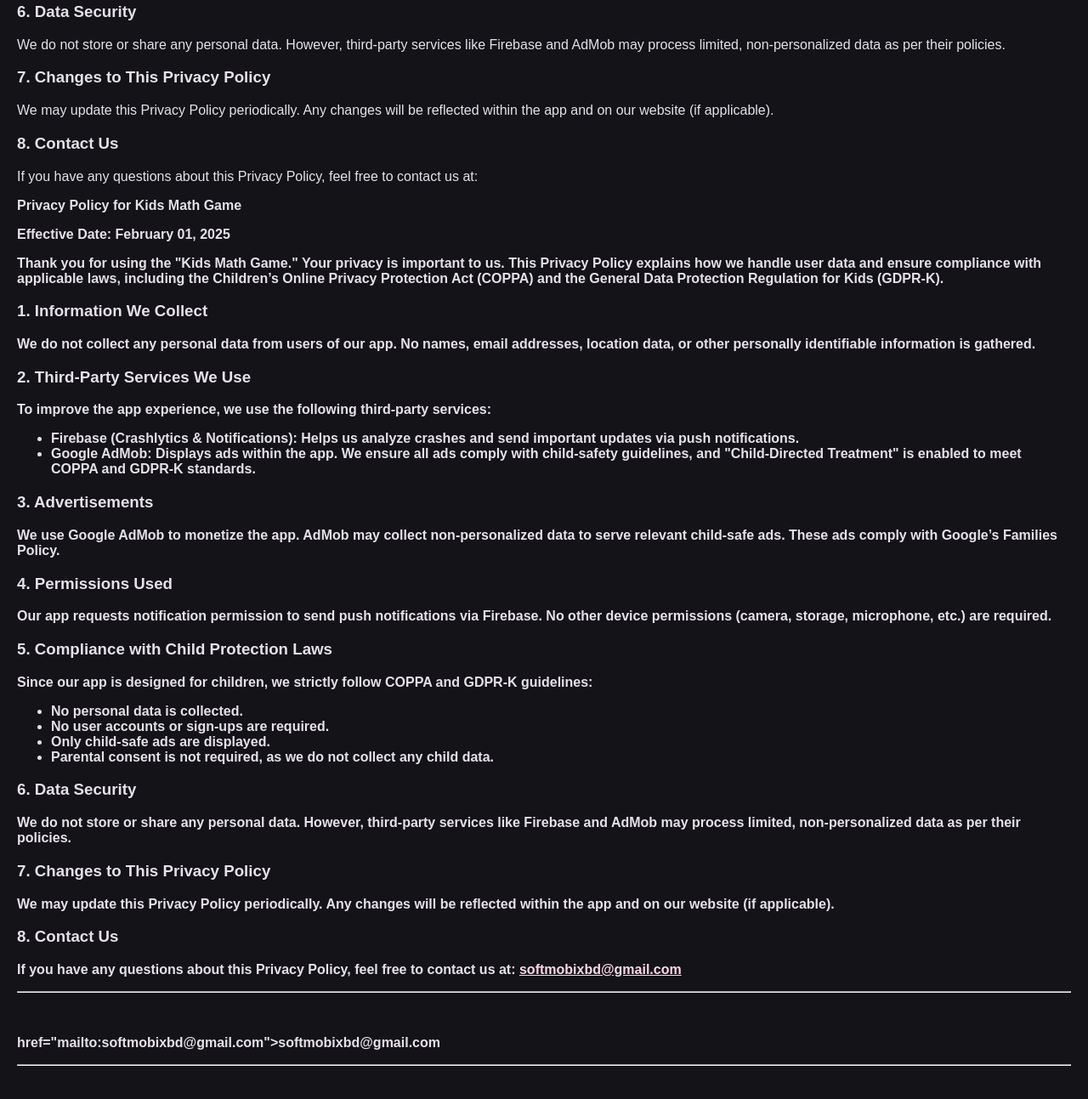
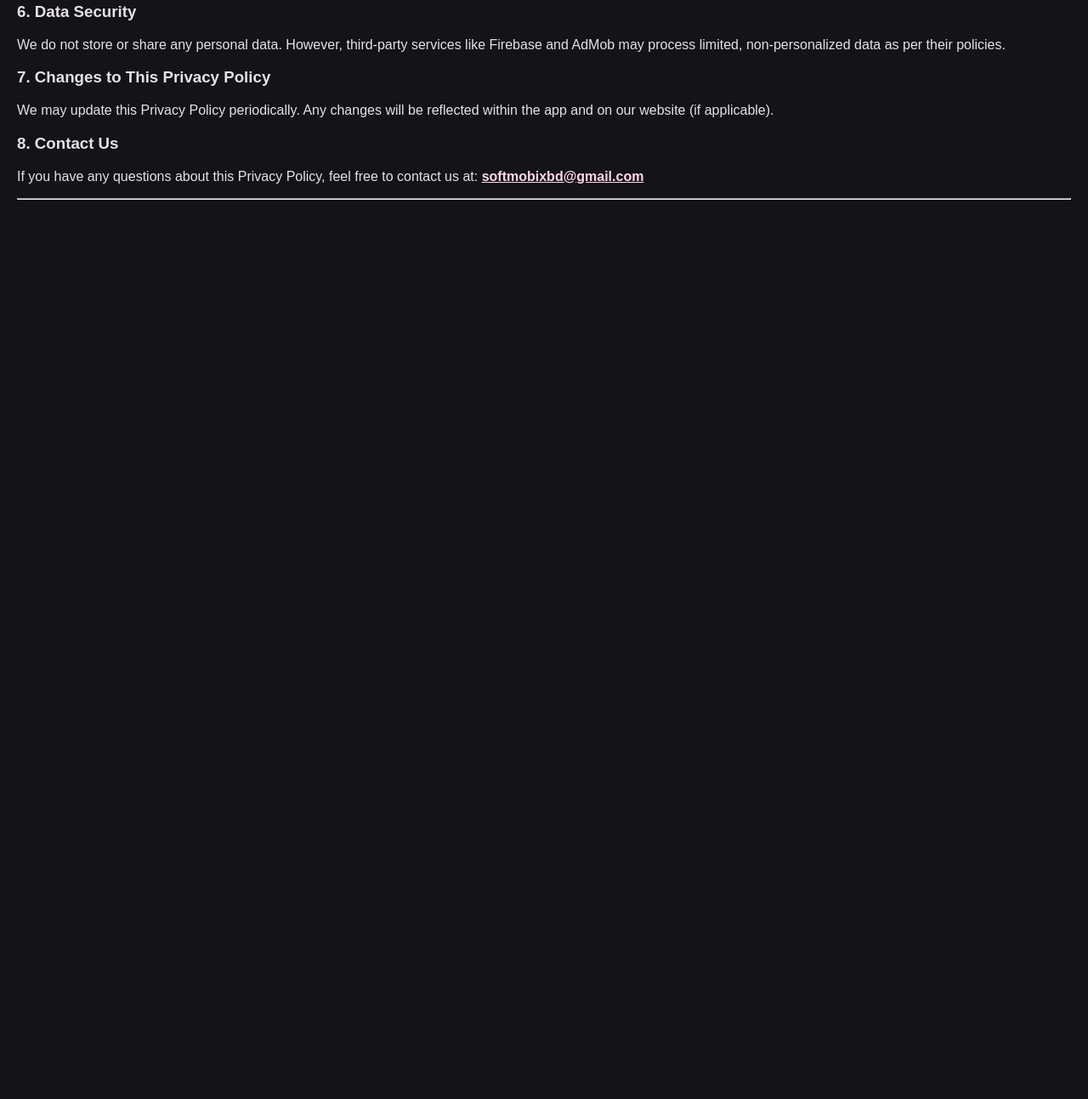
Before and after one commit to softmobixbd/kids-math-privacy, a plain HTML site: page index.html in a window 1280 px wide. Shown: the part 701-1994 px from the top of the page at 85% size. After the commit the page ends 1006 px from the top, so only its background shows below. Drawn offline with Linux system fonts and the light colour scheme.

Commit message:
Update index.html

```diff
--- a/index.html
+++ b/index.html
@@ -47,61 +47,7 @@
 <h3><span>7. Changes to This Privacy Policy</span></h3>
 <p><span>We may update this Privacy Policy periodically. Any changes will be reflected within the app and on our website (if applicable).</span></p>
 <h3><span>8. Contact Us</span></h3>
-<p><span>If you have any questions about this Privacy Policy, feel free to contact us at: <strong><a <!DOCTYPE html>
-<html>
-<head>
-<title>Privacy Policy</title>
-     <meta charset="UTF-8">
-    <meta name="viewport" content="width=device-width, initial-scale=1, minimum-scale=1">
-
-    <style>
-        @media (max-width: 400px) {
-            h3 {
-                font-size: 1.5em;
-            }
-            p {
-                font-size: 1em;
-                padding: 0 10px;
-            }
-        }
-    </style>
-</head>
-<body style="background-color:#141318; color:#e6e1e9; font-family: Arial, sans-serif; margin: 0; padding: 20px;">
-
-<p data-pm-slice="1 1 []"><span><strong>Privacy Policy for Kids Math Game</strong></span></p>
-<p><span>Effective Date: <strong>February 01, 2025</strong></span></p>
-<p><span>Thank you for using the "Kids Math Game." Your privacy is important to us. This Privacy Policy explains how we handle user data and ensure compliance with applicable laws, including the <strong>Children’s Online Privacy Protection Act (COPPA)</strong> and the <strong>General Data Protection Regulation for Kids (GDPR-K).</strong></span></p>
-<h3><span>1. Information We Collect</span></h3>
-<p><span>We <strong>do not collect any personal data</strong> from users of our app. <strong>No names, email addresses, location data, or other personally identifiable information</strong> is gathered.</span></p>
-<h3><span>2. Third-Party Services We Use</span></h3>
-<p><span>To improve the app experience, we use the following third-party services:</span></p>
-<ul data-spread="false">
-    <li><span><strong>Firebase (Crashlytics &amp; Notifications)</strong>: Helps us analyze crashes and send important updates via push notifications.</span></li>
-    <li><span><strong>Google AdMob</strong>: Displays ads within the app. We ensure all ads comply with child-safety guidelines, and "Child-Directed Treatment" is enabled to meet <strong>COPPA</strong> and <strong>GDPR-K</strong> standards.</span></li>
-</ul>
-<h3><span>3. Advertisements</span></h3>
-<p><span>We use <strong>Google AdMob</strong> to monetize the app. AdMob may collect <strong>non-personalized data</strong> to serve relevant child-safe ads. These ads comply with Google’s <strong>Families Policy.</strong></span></p>
-<h3><span>4. Permissions Used</span></h3>
-<p><span>Our app requests <strong>notification permission</strong> to send push notifications via Firebase. No other device permissions (camera, storage, microphone, etc.) are required.</span></p>
-<h3><span>5. Compliance with Child Protection Laws</span></h3>
-<p><span>Since our app is designed for children, we strictly follow <strong>COPPA</strong> and <strong>GDPR-K</strong> guidelines:</span></p>
-<ul data-spread="false">
-    <li><span>No personal data is collected.</span></li>
-    <li><span>No user accounts or sign-ups are required.</span></li>
-    <li><span>Only <strong>child-safe ads</strong> are displayed.</span></li>
-    <li><span>Parental consent is <strong>not required</strong>, as we do not collect any child data.</span></li>
-</ul>
-<h3><span>6. Data Security</span></h3>
-<p><span>We do not store or share any personal data. However, third-party services like Firebase and AdMob may process limited, non-personalized data as per their policies.</span></p>
-<h3><span>7. Changes to This Privacy Policy</span></h3>
-<p><span>We may update this Privacy Policy periodically. Any changes will be reflected within the app and on our website (if applicable).</span></p>
-<h3><span>8. Contact Us</span></h3>
-<p><span>If you have any questions about this Privacy Policy, feel free to contact us at: <strong><a style=" color: #ffd8e5;" href="mailto:softmobixbd@gmail.com">softmobixbd@gmail.com</a></strong></span></p>
-<hr>
-<p>&nbsp;</p>
-
-</body>
-</html> href="mailto:softmobixbd@gmail.com">softmobixbd@gmail.com</a></strong></span></p>
+<p><span>If you have any questions about this Privacy Policy, feel free to contact us at: <strong><a style="color: #ffd8e5;" href="mailto:softmobixbd@gmail.com">softmobixbd@gmail.com</a></strong></span></p>
 <hr>
 <p>&nbsp;</p>
 
```
